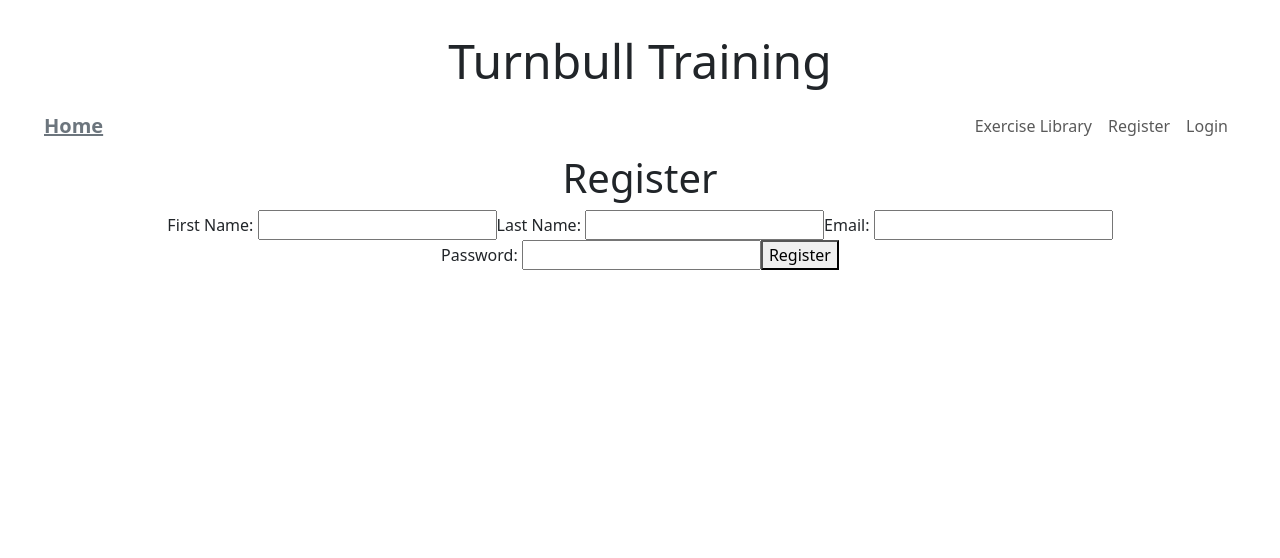
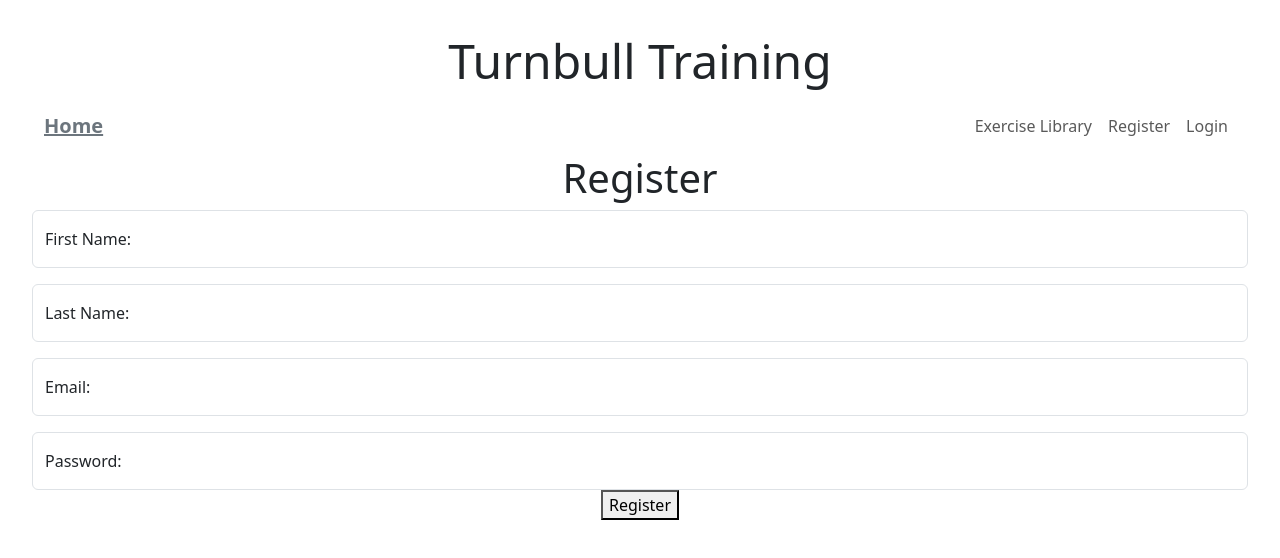
Before and after one commit to cturnbull19/PERN-Project, a React (Vite) app in the folder client/client-side/: page /register in a window 1280 px wide. Shown: the top 558 px of the page. Built offline with nearby package versions, Linux system fonts and the light colour scheme.

Commit message:
more styling

```diff
--- a/client/client-side/index.html
+++ b/client/client-side/index.html
@@ -6,7 +6,7 @@
     <link rel="stylesheet" href="https://fonts.googleapis.com/icon?family=Material+Icons" />
     <link href="https://cdn.jsdelivr.net/npm/bootstrap@5.3.2/dist/css/bootstrap.min.css" rel="stylesheet" integrity="sha384-T3c6CoIi6uLrA9TneNEoa7RxnatzjcDSCmG1MXxSR1GAsXEV/Dwwykc2MPK8M2HN" crossorigin="anonymous">
     <meta name="viewport" content="width=device-width, initial-scale=1.0" />
-    <title>Feline Fitness</title>
+    <title>Purrfect Fitness</title>
   </head>
   <body>
     <div id="root"></div>
--- a/client/client-side/src/App.jsx
+++ b/client/client-side/src/App.jsx
@@ -19,7 +19,7 @@ function App() {
     <>
       <div>
         <header className='header'>
-          <h4 class='display-5'>Turnbull Training</h4>
+          <h4 className='display-5'>Turnbull Training</h4>
           <Navigations token={token}/>
         </header>
       </div>
@@ -30,7 +30,7 @@ function App() {
               <div className='container-lg'>
                 <div className='row justify-content-center align-items-center'>
                   <div className='col-md-5 text-center text-md-start'>
-                  <h1 class='display-6'>Welcome to PurrfectFit</h1>
+                  <h1 className='display-6'>Welcome to PurrfectFit</h1>
                     <p className='lead my-4 text-muted'>Your go-to destination for fitness inspiration with a whimsical twist! Our innovative fitness website features an extensive library of exercises, each accompanied by delightful photo demonstrations performed by cartoon cats. Not only will you find a wide range of workouts suitable for all fitness levels, but you can also 'like' your favorite exercises and easily access them later in our user-friendly Workout Builder section. Whether you're looking to tone up, build strength, or increase flexibility, PurrfectFit provides a unique and engaging way to plan and track your fitness journey, all while enjoying the charming antics of our feline friends. Get ready to stretch, lift, and squat alongside our adorable cartoon cats, and make your workout routine more enjoyable than ever!</p>
                   </div>
                   <div className='col-md-6 text-center'>
--- a/client/client-side/src/components/Navigations.jsx
+++ b/client/client-side/src/components/Navigations.jsx
@@ -21,7 +21,7 @@ const Navigations = () => {
                 </div>
                 <div>
                     <button className='navbar-toggler' type='button' data-bs-toggle='collapse' data-bs-target='#main-nav' aria-controls='main-nav' aria-expanded='false' aria-label='Toggle Navigation'>
-                        <span class='navbar-toggler-icon'></span>
+                        <span className='navbar-toggler-icon'></span>
                     </button>
                     <div className='collapse navbar-collapse justify-content-end align-center' id='main-nav'>
                         <div className='navbar-nav'>
--- a/client/client-side/src/components/Register.jsx
+++ b/client/client-side/src/components/Register.jsx
@@ -32,44 +32,61 @@ const Register = () => {
         <>
             <h1>Register</h1>
             {error && <p>{error}</p>}
-            <div className='form-container'>
+            <div>
                 <form onSubmit={handleRegister} className='register-container'>
-                    <label>First Name: {''}
+                    <div className='form-floating mb-3'>
                         <input
+                            className='form-control'
+                            id='floatingInput'
                             type='text'
+                            placeholder='text'
                             value={first_name}
                             onChange= {(event) => {
                                 setFirst_Name(event.target.value)
                             }}
                         />
-                    </label>
-                    <label>Last Name: {''}
+                        <label htmlFor='floatingInput'>First Name: {''}</label>
+                    </div>
+
+                    <div className='form-floating mb-3'>
                         <input
+                            className='form-control'
                             type='text'
+                            placeholder='text'
                             value={last_name}
                             onChange= {(event) => {
                                 setLast_Name(event.target.value)
                             }}
                         />
-                    </label>
-                    <label>Email: {''}
+                        <label htmlFor='floatingInput'>Last Name: {''}</label>
+                    </div>
+
+                    <div className='form-floating mb-3'>
                         <input
-                            type='text'
+                            className='form-control'
+                            type='email'
+                            placeholder='name@email.com'
                             value={email}
                             onChange= {(event) => {
                                 setEmail(event.target.value)
                             }}
                         />
-                    </label>
-                    <label>Password: {''}
+                        <label htmlFor='floatingInput'>Email: {''}</label>
+                    </div>
+
+                    <div className='form-floating'>
                         <input
-                            type='text'
+                            className='form-control'
+                            type='password'
+                            id='floatingPassword'
+                            placeholder='password'
                             value={password}
                             onChange= {(event) => {
                                 setPassword(event.target.value)
                             }}
                         />
-                    </label>
+                        <label htmlFor='floatingPassword'>Password: {''}</label>
+                    </div>
                     {successMessage && <p>{successMessage}</p>}
                     <button type='submit'>
                         Register
```
Also changed, not shown: client/client-side/src/components/Exercises.jsx (+23 -17 lines), client/client-side/src/index.css (line endings or trailing spaces).
